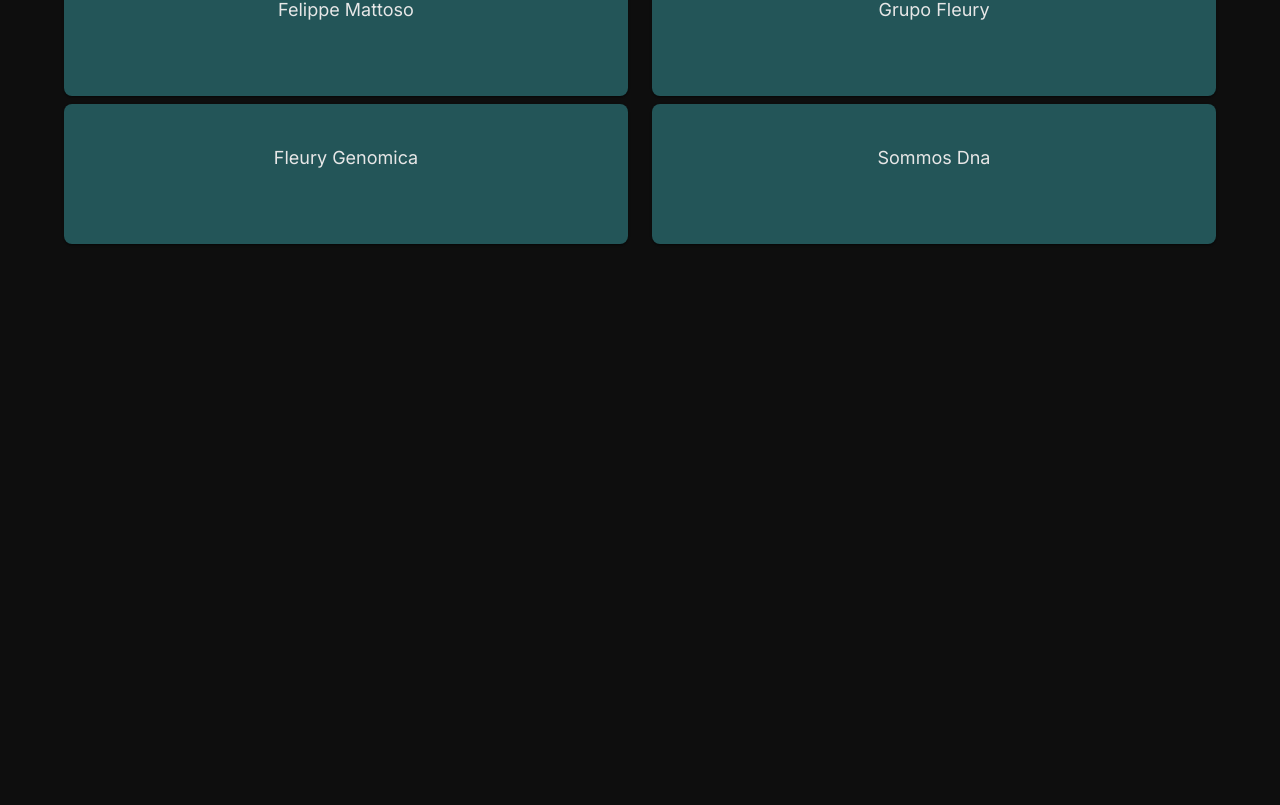
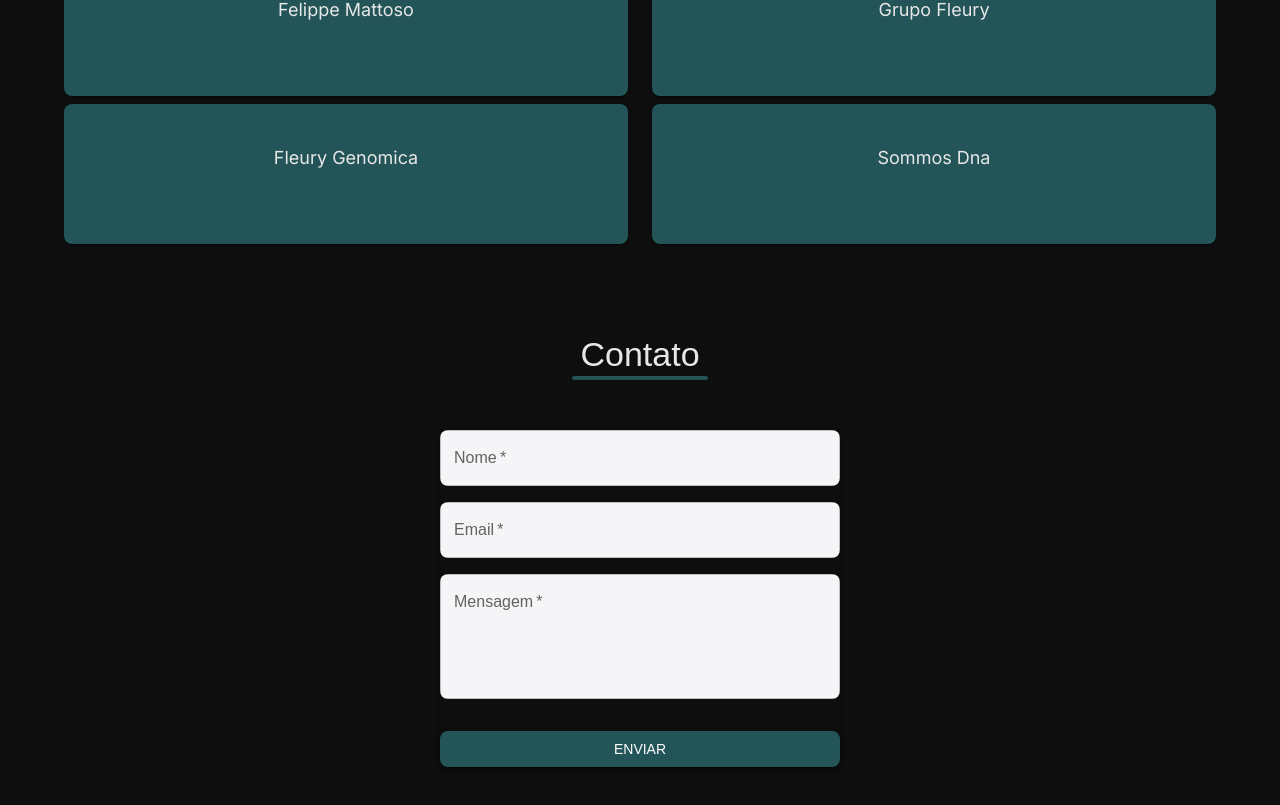
Before and after one commit to alexmacieldeveloper/my-web-site, a Next.js app: page / in a window 1280 px wide. Shown: the part 1051-1856 px from the top of the page. Before the commit the page ends 1385 px from the top, so only its background shows below. Built offline with nearby package versions, Linux system fonts and the light colour scheme.

Commit message:
:sparkles: feat: import Contact section

```diff
--- a/src/app/page.tsx
+++ b/src/app/page.tsx
@@ -4,6 +4,7 @@
 import Me from '@/components/Me'
 import Qualifications from '@/components/Qualifications'
 import Projects from '@/components/Projects'
+import Contact from '@/components/Contact'
 
 
 export default function Home() {
@@ -12,6 +13,7 @@
       <Me />
       <Qualifications id="qualifications"/>
       <Projects id="projects" />
+      <Contact id="contacs"/>
     </Container>
   )
 }
```
